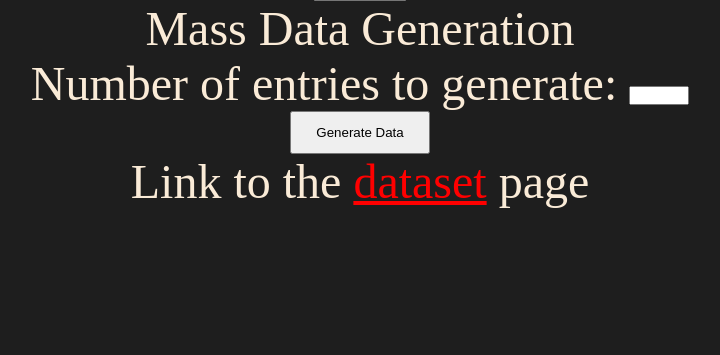
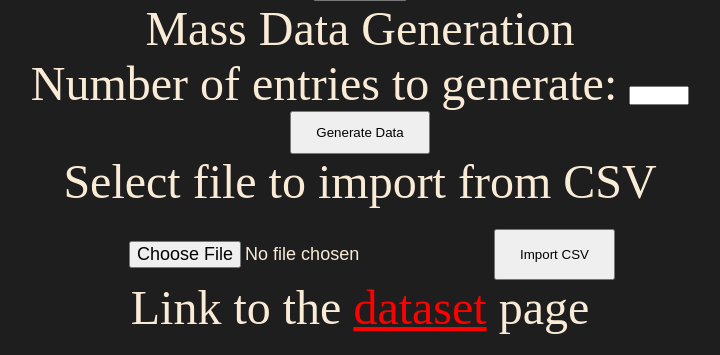
Before and after one commit to IlDraghio/dj_site, a Django app: page /dataset/new_data/ in a window 1280 px wide. Shown: the part 617-972 px from the top of the page, without its empty margins (280-1000 px from the left). Before the commit the page ends 825 px from the top, so only its background shows below. Run offline with Django 5.2, Linux system fonts and the light colour scheme; a user stored in the database is signed in.

Commit message:
Added import_csv on the new_data page and export_csv on the dataset page

```diff
--- a/project/dataset/templates/dataset/dataset.html
+++ b/project/dataset/templates/dataset/dataset.html
@@ -13,6 +13,7 @@
     {% include 'partials/table_data.html' %}
     {% include 'partials/delete_data.html' %}
     {% include 'partials/update_data.html' %}
+    {% include 'partials/export_csv.html' %}
     {% if messages %}
     <ul class="messages" style="list-style:none; padding:0; text-align:center;">
     {% for message in messages %}
--- a/project/dataset/templates/new_data/new_data.html
+++ b/project/dataset/templates/new_data/new_data.html
@@ -17,7 +17,7 @@
     <p>Mass Data Generation</p>
 
     {% include 'partials/mass_data.html' with form=massdata_form %}  <!-- mass_data form and button -->
-
+    {% include 'partials/import_csv.html' with form=massdata_form %}
     {% if messages %}
     <ul class="messages">
         {% for message in messages %}
--- /dev/null
+++ b/project/dataset/templates/partials/export_csv.html
@@ -0,0 +1,3 @@
+    <a href="{% url 'export_csv' %}" style="display: block; width: max-content; margin: 20px auto;">
+        Export dataset to CSV
+    </a>
--- /dev/null
+++ b/project/dataset/templates/partials/import_csv.html
@@ -0,0 +1,6 @@
+    <p style=text-size: 1rem>Select file to import from CSV</p>
+    <form method="POST" enctype="multipart/form-data" action="{% url 'import_csv' %}" style="display: flex; justify-content: center; margin-top: 20px;">
+        {% csrf_token %}
+        <input type="file" name="csv_file" accept=".csv" required style="display: block; font-size: 18px;padding: 12px 24px; top-bottom 12px, left-right 24px;">
+        <button type="submit" style="display: block;padding: 12px 24px; top-bottom 12px, left-right 24px;">Import CSV</button>
+    </form>
--- a/project/dataset/urls.py
+++ b/project/dataset/urls.py
@@ -7,4 +7,6 @@ urlpatterns = [
     path('mass_data/', views.massdata_view, name='mass_data'),
     path('delete_data/', views.delete_data_view, name='delete_data'),
     path('update_data/', views.update_data_view, name='update_data'),
+    path('import_csv/', views.import_csv_view, name='import_csv'),
+    path('export_csv/', views.export_csv_view, name='export_csv'),
 ]
--- a/project/dataset/views.py
+++ b/project/dataset/views.py
@@ -1,7 +1,9 @@
 from django.shortcuts import render,redirect,get_object_or_404
+from django.http import HttpResponse
 from django.contrib import messages
 from django.core.paginator import Paginator
 from django.contrib.auth.decorators import login_required
+import csv
 from .forms import *
 from .utils import mass_data_generation,search_data
 from .models import Data
@@ -100,3 +102,55 @@ def update_data_view(request):
     else:
         update_form = Update_data_form(instance=data)
     return render(request, 'update_data/update_data.html', {'update_form': update_form, 'data': data})
+
+def import_csv_view(request):
+    if request.method == 'POST' and request.FILES['csv_file']:
+        csv_file = request.FILES['csv_file']
+        try:
+            decoded_file = csv_file.read().decode('utf-8').splitlines()
+            reader = csv.DictReader(decoded_file)
+        except Exception as e:
+            messages.error(request, f"{e} Failed to decode CSV file.")
+            return redirect('new_data')
+
+        for row in reader:
+            try:
+                Data.objects.create(
+                    user = request.user,
+                    name = row["name"],
+                    surname = row["surname"],
+                    age = int(row["age"]),
+                    gender = row["gender"],
+                    weekly_study_time = float(row["weekly_study_time"]),
+                    absences = int(row["absences"]),
+                    average_grade = float(row["average_grade"]),
+                    behavior = row["behavior"],
+                    final_outcome =	row["final_outcome"],
+                )
+            except Exception as e:
+                messages.error(request, f"{e} Failed to decode CSV file.")
+                return redirect('new_data')
+        messages.success(request, "CSV imported successfully.")
+        return redirect('new_data')
+
+    return render(request, 'partials/import_csv.html')
+
+def export_csv_view(request):
+    response = HttpResponse(content_type='text/csv')
+    response['Content-Disposition'] = 'attachment; filename="dataset.csv"'
+
+    writer = csv.writer(response)
+    writer.writerow(['name','surname','age','gender','weekly_study_time','absences','average_grade','behavior','final_outcome'])
+
+    for data in Data.objects.filter(user=request.user):
+        writer.writerow([data.name,
+                        data.surname,
+                        data.age,
+                        data.gender,
+                        data.weekly_study_time,
+                        data.absences,
+                        data.average_grade,
+                        data.behavior,
+                        data.final_outcome])
+
+    return response
--- a/project/static/css/style.css
+++ b/project/static/css/style.css
@@ -95,3 +95,10 @@ table th {
     display: inline-block;
     margin-right: 15px;
 }
+
+.centered_button {
+    display: block;
+    margin-left: auto;
+    margin-right: auto;
+    padding: 12px 24px;
+}
```
Also changed, not shown: project/db.sqlite3.
